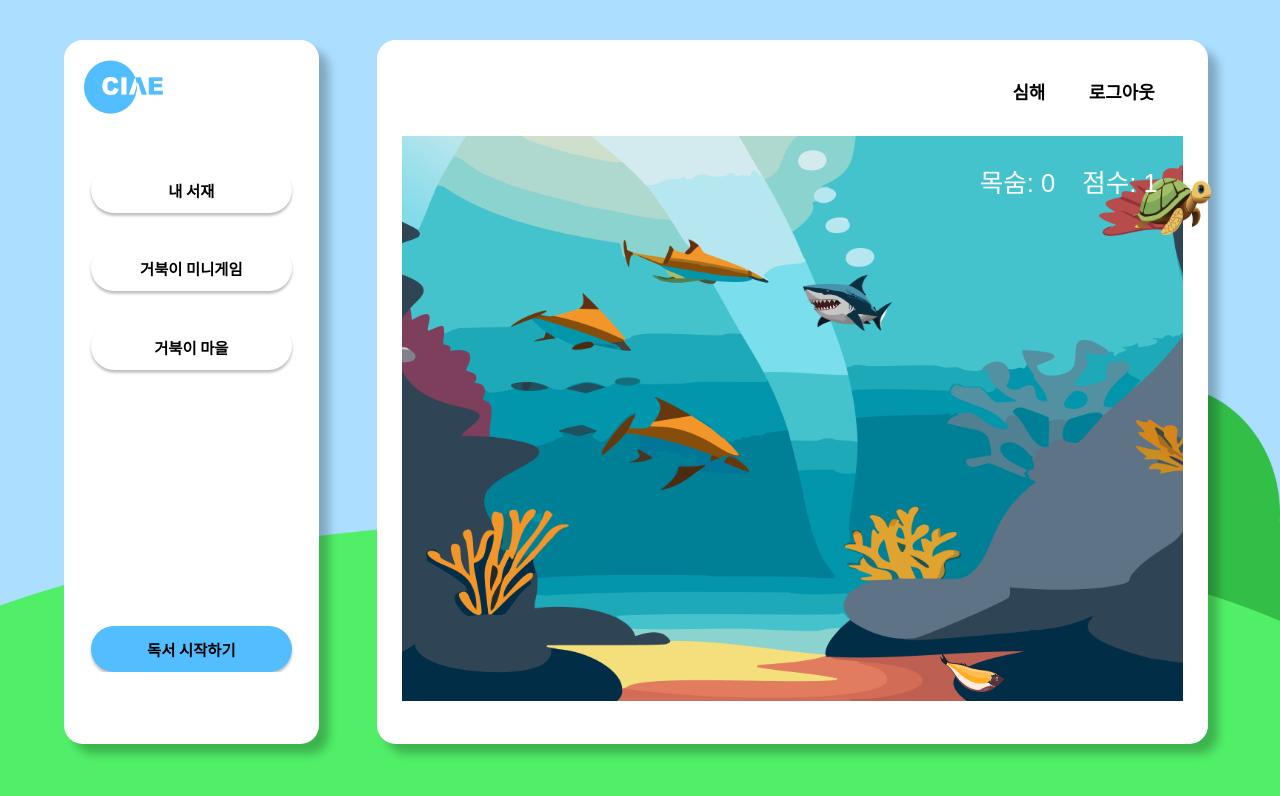
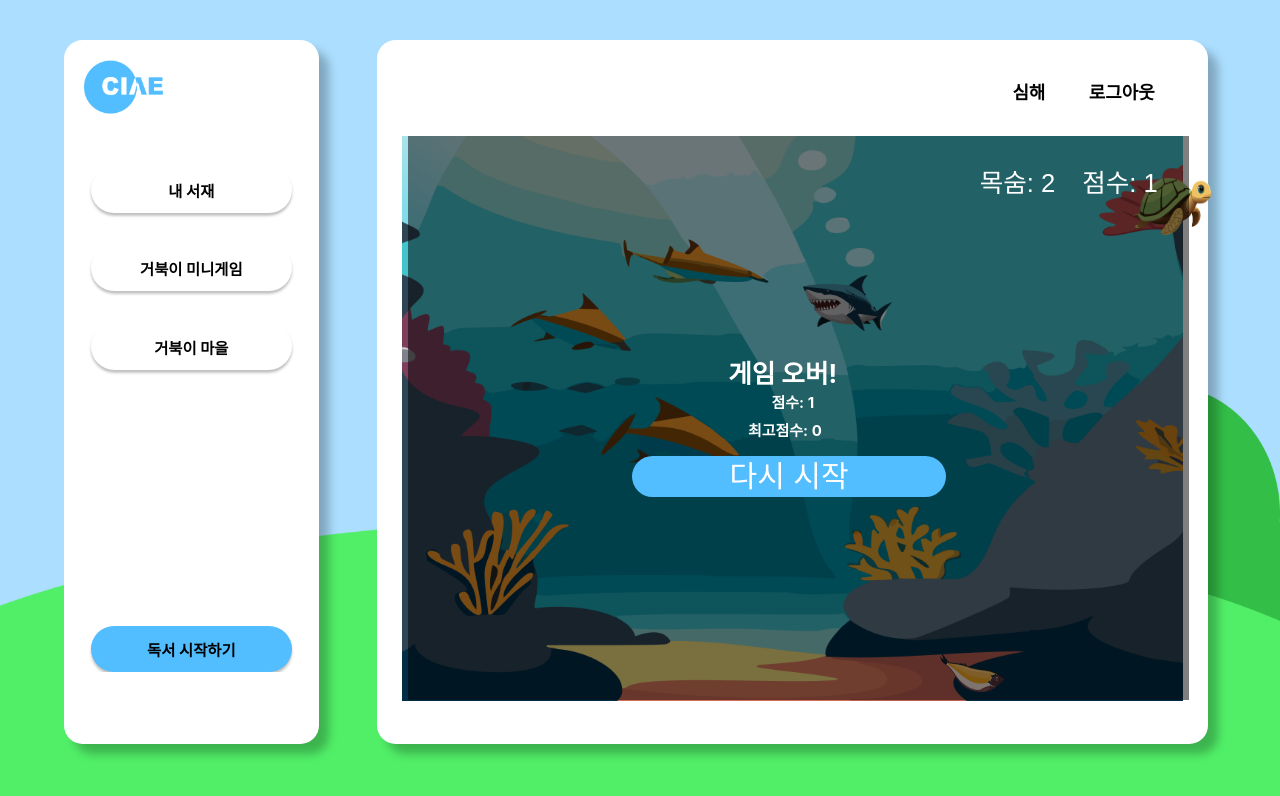
Before and after one commit to aidenrsr/CIAE, a React (Create React App) app: page /DeepSea in a window 1280 px wide. Shown: the top 796 px of the page. Built offline with nearby package versions, Linux system fonts and the light colour scheme; no server answers.

Commit message:
game db done

```diff
--- a/src/components/TurtleVillage/DeepSea.js
+++ b/src/components/TurtleVillage/DeepSea.js
@@ -24,21 +24,21 @@ export default function DeepSea() {
     const [score, setScore] = useState(0);
     const [gameOver, setGameOver] = useState(false);
     const [gameOverOpacity, setGameOverOpacity] = useState(0);
-    const [life, setLife] = useState(0); // 목숨 초기값
+    const [life, setLife] = useState(3); // 초기 목숨값
     const backgroundRef = useRef(null);
 
     const turtleSpeed = 20;
     const fishSpeed = 19;
     const [sharkSpeed, setSharkSpeed] = useState(40);
 
+    // 목숨 값 초기화 (DB에서 가져오기)
     useEffect(() => {
-        // Life 값을 API에서 가져오기
         axios
-            .get("http://127.0.0.1:5000/api/Life")
+            .get("http://127.0.0.1:5000/api/life")  // Flask API 엔드포인트
             .then((response) => {
-                setLife(response.data); // API로부터 목숨 값 설정
+                setLife(response.data.life); // DB에서 가져온 목숨 값을 설정
             })
-            .catch((error) => console.error("Error fetching Life data:", error));
+            .catch((error) => console.error("Error fetching life data:", error));
     }, []);
 
     useEffect(() => {
@@ -204,24 +204,27 @@ export default function DeepSea() {
             turtleRect.bottom > sharkRect.top
         ) {
             setLife((prevLife) => {
-                if (prevLife <= 0) return prevLife; // 목숨이 0 이하로 내려가지 않게 설정
                 const newLife = prevLife - 1;
-                if (newLife <= 0) setGameOver(true);
+                if (newLife <= 0) {
+                    setGameOver(true);
+                } else {
+                    setGameOver(true); // 게임 오버 화면 표시
+                }
 
-                // 목숨이 감소할 때 API에 업데이트
+                // 목숨 감소 시 DB에 업데이트
                 axios
-                    .put("http://127.0.0.1:5000/api/Life", { Life: newLife })
+                    .put("http://127.0.0.1:5000/api/life", { life: newLife })
                     .then((response) => {
                         console.log("Life successfully updated:", response.data);
                     })
                     .catch((error) => {
-                        console.error("Error updating Life data:", error);
+                        console.error("Error updating life data:", error);
                     });
 
                 return newLife;
             });
         }
-    }, [turtlePosition, fishPosition, sharkPosition, life, gameOver]); // gameOver 상태 추가
+    }, [turtlePosition, fishPosition, sharkPosition, gameOver]);
 
     useEffect(() => {
         if (gameOver) {
```
